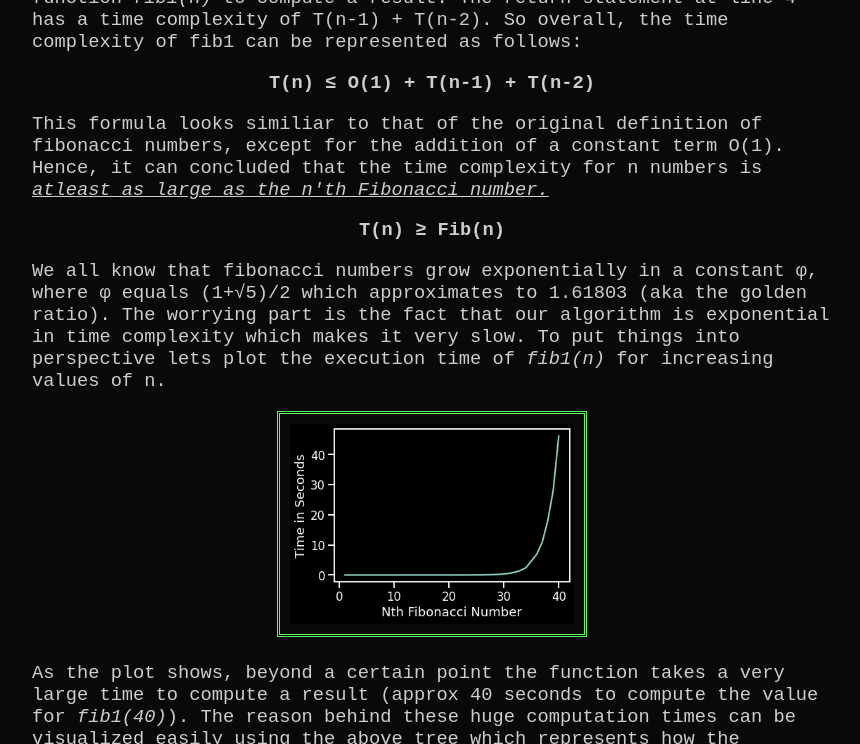
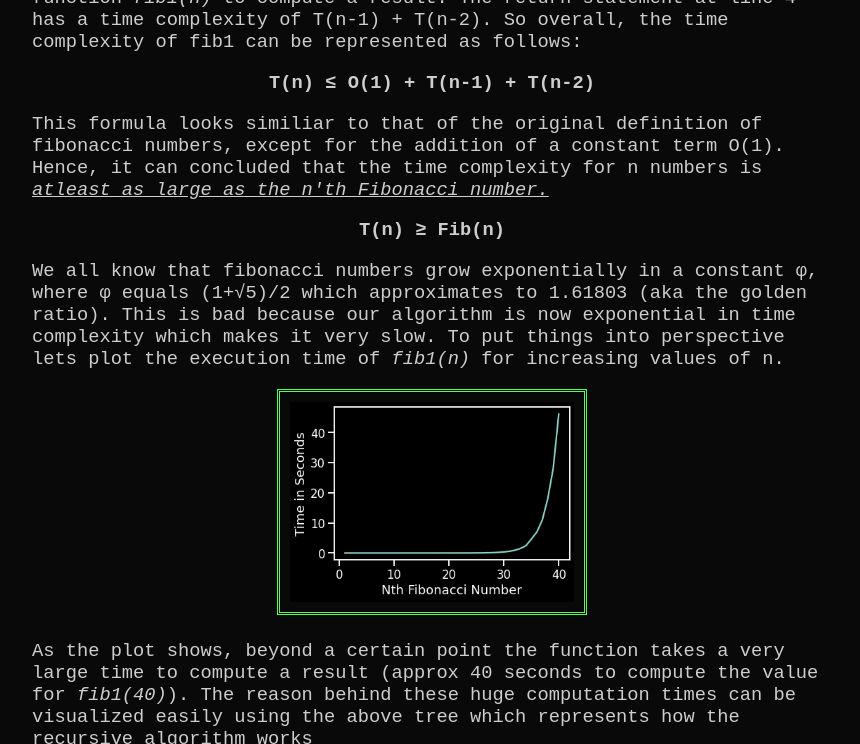
Before and after one commit to Acedev003/Blog, a Jekyll site: the page built from _posts/2023-02-18-Redesigning-Fibonacci.md, in a window 1280 px wide and 900 px high, scrolled down 1044 px, cut to the strip 0-744 px from the top of the window. Shown: the whole strip, without its empty margins (208-1068 px from the left). Built offline with Jekyll 4.4.1, drawn with Linux system fonts in a browser that asks for light colours.

Commit message:
text corrections

```diff
--- a/_posts/2023-02-18-Redesigning-Fibonacci.md
+++ b/_posts/2023-02-18-Redesigning-Fibonacci.md
@@ -33,7 +33,7 @@ This formula looks similiar to that of the original definition of fibonacci numb
 
 <div class="img_parent"><b>T(n) &ge; Fib(n)</b></div>
 
-We all know that fibonacci numbers grow exponentially in a constant &phi;, where &phi; equals (1+&radic;5)/2 which approximates to 1.61803 (aka the golden ratio). The worrying part is the fact that our algorithm is exponential in time complexity which makes it very slow. To put things into perspective lets plot the execution time of <i>fib1(n)</i> for increasing values of n.
+We all know that fibonacci numbers grow exponentially in a constant &phi;, where &phi; equals (1+&radic;5)/2 which approximates to 1.61803 (aka the golden ratio). This is bad because our algorithm is now exponential in time complexity which makes it very slow. To put things into perspective lets plot the execution time of <i>fib1(n)</i> for increasing values of n.
 
 <div class="img_parent">
 <img src="{{ "assets/images/2023-02-18-Redesigning-Fibonacci/fib1plot.png" | relative_url }}">
```
